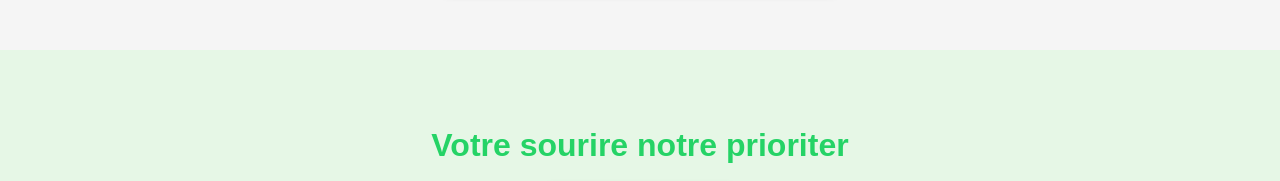
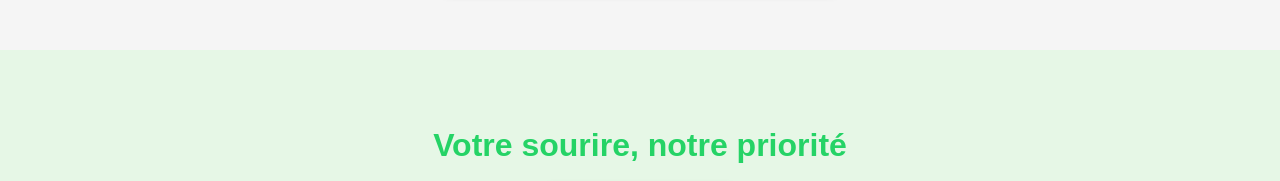
Before and after one commit to Mervedidev/go_pharma, a plain HTML site: page index.html in a window 1280 px wide. Shown: the part 6680-6861 px from the top of the page. Drawn offline with nearby package versions, Linux system fonts and the light colour scheme.

Commit message:
Mise à jour du site

```diff
--- a/index.html
+++ b/index.html
@@ -683,7 +683,7 @@
 
 
   <section id="whatsapp-qr" style="padding: 50px 20px; text-align: center; background-color: #e6f7e6;">
-    <h2 style="font-size: 2rem; margin-bottom: 20px; color: #25D366;">Votre sourire notre prioriter</h2>
+    <h2 style="font-size: 2rem; margin-bottom: 20px; color: #25D366;"> Votre sourire, notre priorité</h2>
     <img src="RADI.png" alt="QR Code WhatsApp"
       style="width: 200px; height: 200px; border: 3px solid #25D366; border-radius: 15px; box-shadow: 0 4px 10px rgba(0,128,0,0.2);">
     <p style="margin-top: 15px; font-size: 1rem; color: #333;"></p>
@@ -865,7 +865,8 @@
     </script>
 
  <section id="equipe" style="padding: 40px 20px; text-align: center; background-color: #f5f5f5;">
-      <h2 style="font-size: 2rem; margin-bottom: 20px;">Votre satisfaction, notre priorité</h2>
+      <h2 style="font-size: 2rem; margin-bottom: 20px;">Votre satisfaction, notre priorité
+</h2>
       <img src="pipe.png" alt="Photo de l'équipe"
         style="max-width: 100%; height: auto; border-radius: 10px; box-shadow: 0 4px 8px rgba(0,0,0,0.2);">
       <p style="margin-top: 15px; font-size: 1rem; color: #555;"></p>
```
